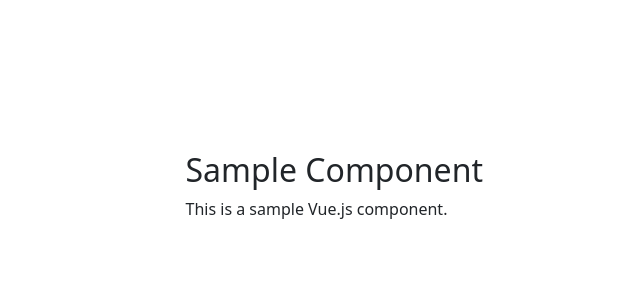
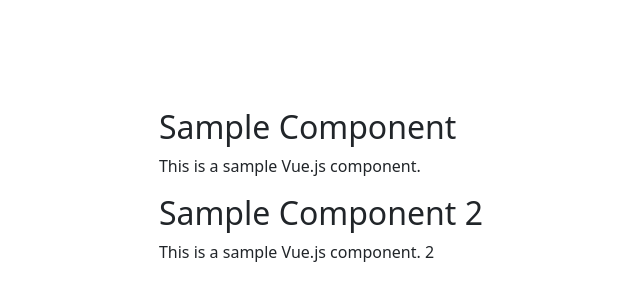
Before and after one commit to Teararoyal/calcuulator-bakery, a Vue app: page / in a window 1280 px wide. Shown: the part 206-506 px from the top of the page, without its empty margins (157-797 px from the left). Built offline with nearby package versions, Linux system fonts and the light colour scheme.

Commit message:
Test Component 2

```diff
--- a/src/App.vue
+++ b/src/App.vue
@@ -1,10 +1,12 @@
 <script setup>
  import TestComponent from "./components/TestComponent.vue"
+ import TestComponent2 from "./components/TestComponent2.vue"
 </script>
 
 <template>
   <div>
     <TestComponent />
+    <TestComponent2 />
   </div>
 </template>
 
--- /dev/null
+++ b/src/components/TestComponent2.vue
@@ -0,0 +1,22 @@
+<template>
+    <div>
+      <h2>{{ title }}</h2>
+      <p>{{ content }}</p>
+    </div>
+  </template>
+
+  <script>
+  export default {
+    name: 'TestComponent',
+    data() {
+      return {
+        title: 'Sample Component 2',
+        content: 'This is a sample Vue.js component. 2',
+      };
+    },
+  };
+  </script>
+
+  <style scoped>
+  /* Add component-specific styles here if needed */
+  </style>
```
